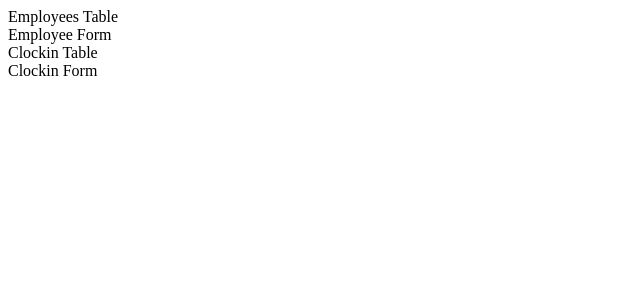
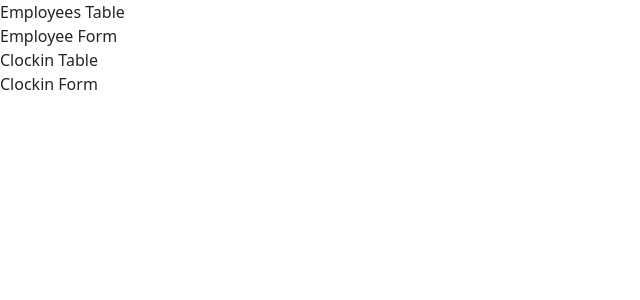
Before and after one commit to cyoung-sudo/sql-queries-client, a React (Vite) app: page / in a window 1280 px wide. Shown: the top 300 px of the page, without its empty margins (0-640 px from the left). Built offline with nearby package versions, Linux system fonts and the light colour scheme.

Commit message:
added bootstrap

```diff
--- a/package.json
+++ b/package.json
@@ -10,7 +10,9 @@
     "preview": "vite preview"
   },
   "dependencies": {
+    "bootstrap": "^5.3.3",
     "react": "^18.3.1",
+    "react-bootstrap": "^2.10.7",
     "react-dom": "^18.3.1"
   },
   "devDependencies": {
--- a/src/App.scss
+++ b/src/App.scss
@@ -0,0 +1 @@
+@import '../node_modules/bootstrap/scss/bootstrap';
```
Also changed, not shown: 1 other file (tests, documents, lock files or other folders).
